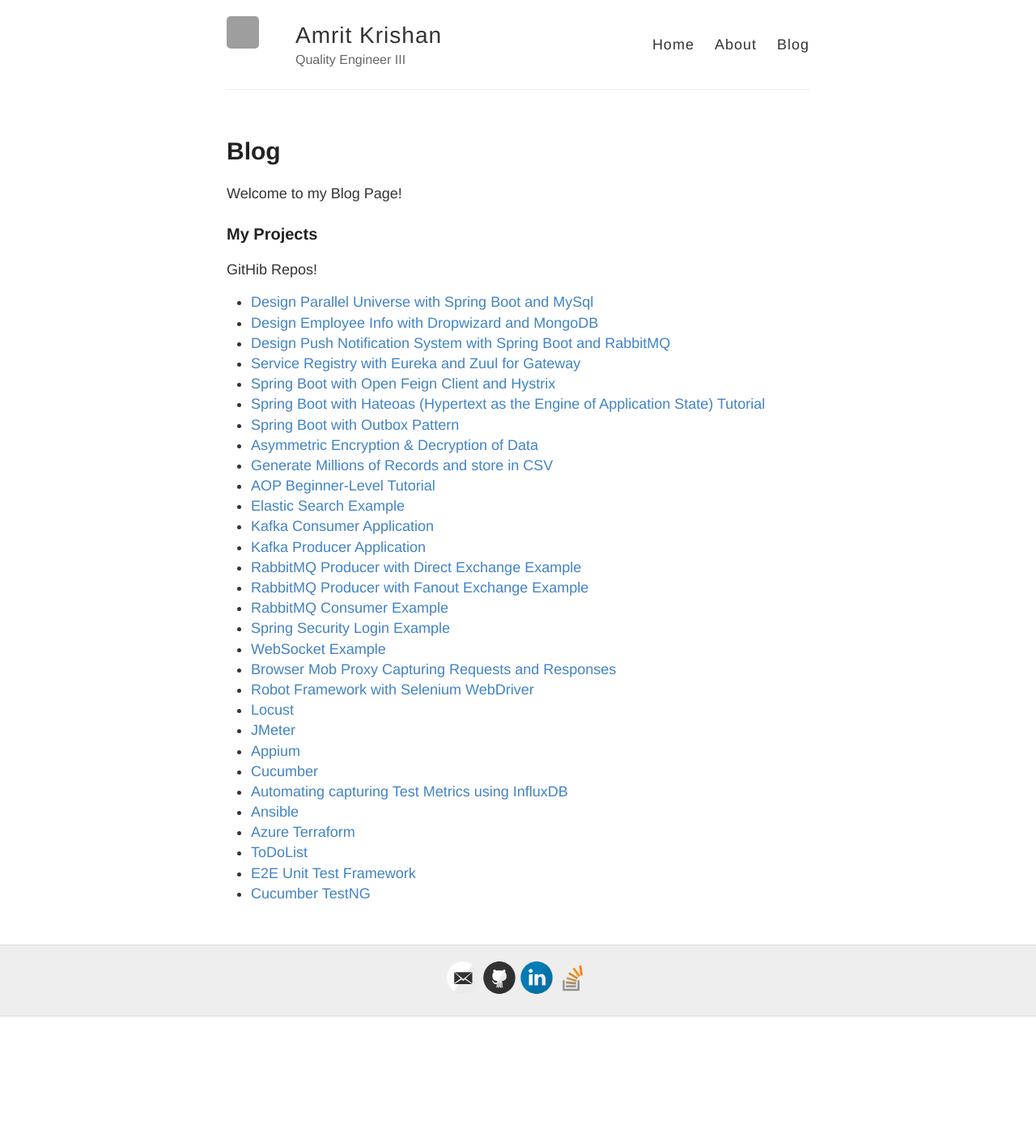
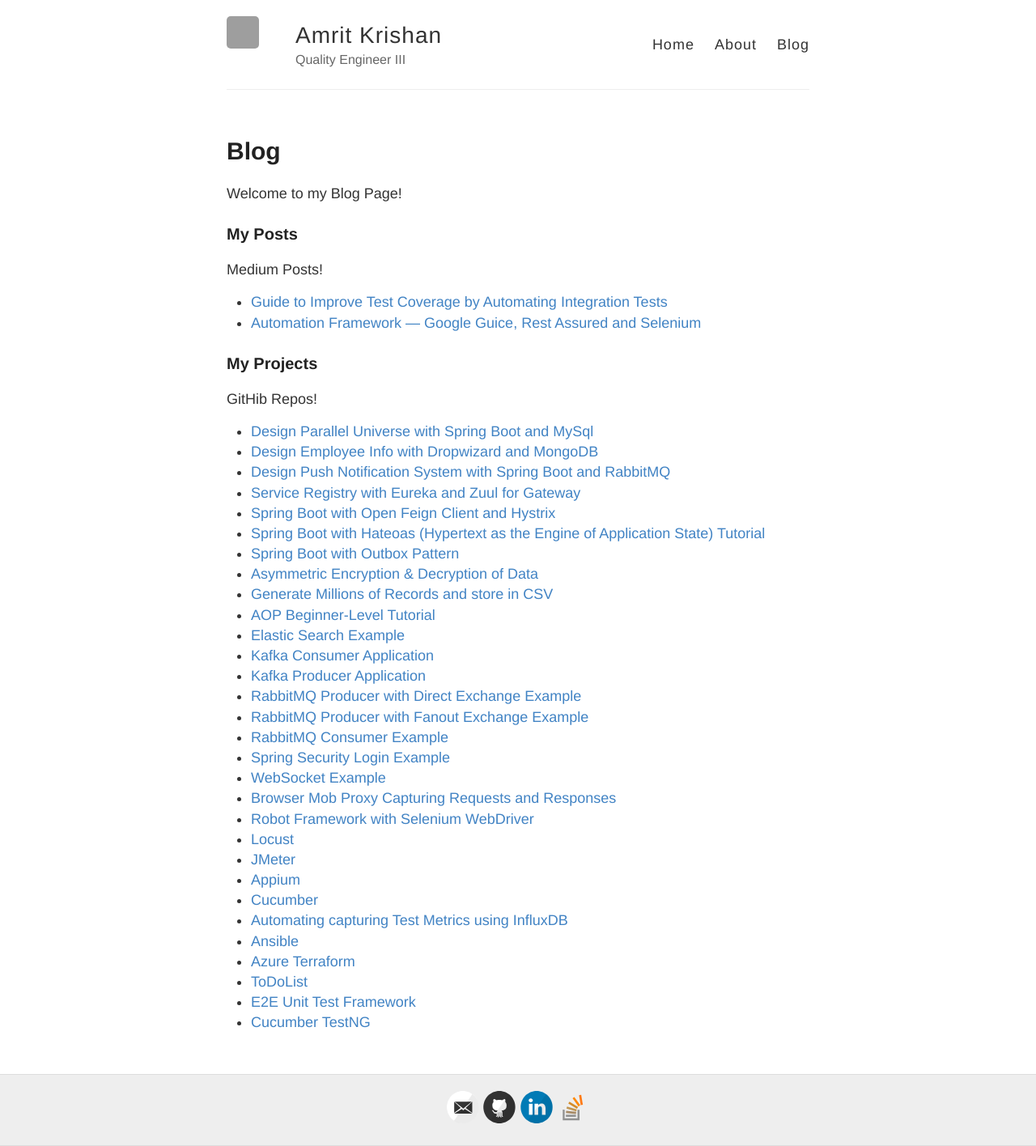
Before and after one commit to amritkrishan/amritkrishan.github.io, a Jekyll site: the page built from blog.md, in a window 1280 px wide. Shown: the whole page at 81% size. Built offline with Jekyll 4.4.1, drawn with Linux system fonts in a browser that asks for light colours; before the commit the page ends 1256 px from its top, so only the background shows below that; grey boxes are pictures that could not be loaded.

Commit message:
Update blog.md

```diff
--- a/blog.md
+++ b/blog.md
@@ -5,6 +5,16 @@ permalink: /blog/
 ---
 
 Welcome to my Blog Page!
+
+### My Posts
+
+Medium Posts!
+
+<ul>
+	<li><a href="https://medium.com/@amkrishan/guide-to-improve-test-coverage-by-automating-integration-tests-f5e1cb8194bb">Guide to Improve Test Coverage by Automating Integration Tests
+</a></li>
+	<li><a href="https://medium.com/@amkrishan/automation-framework-google-guice-rest-assured-and-selenium-66fd171df341">Automation Framework — Google Guice, Rest Assured and Selenium</a></li>
+</ul>
 
 ### My Projects
 
```
